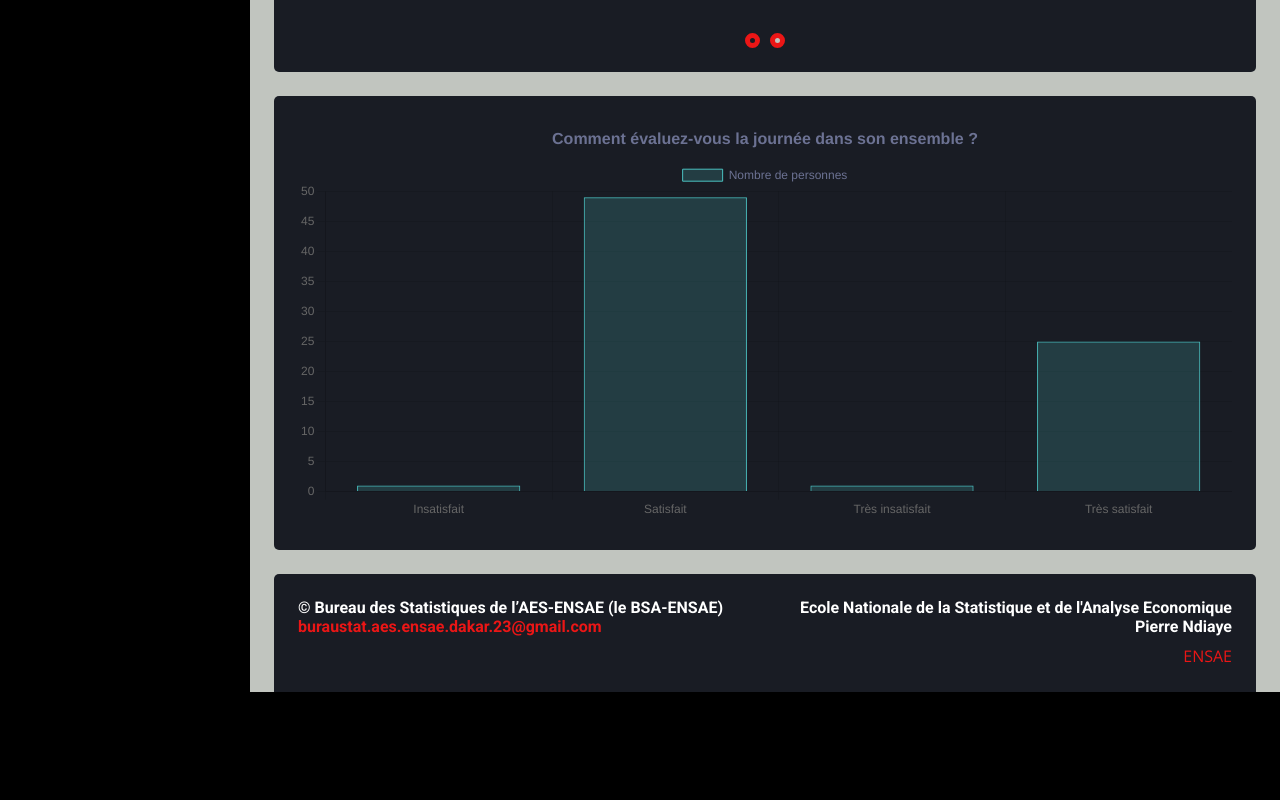
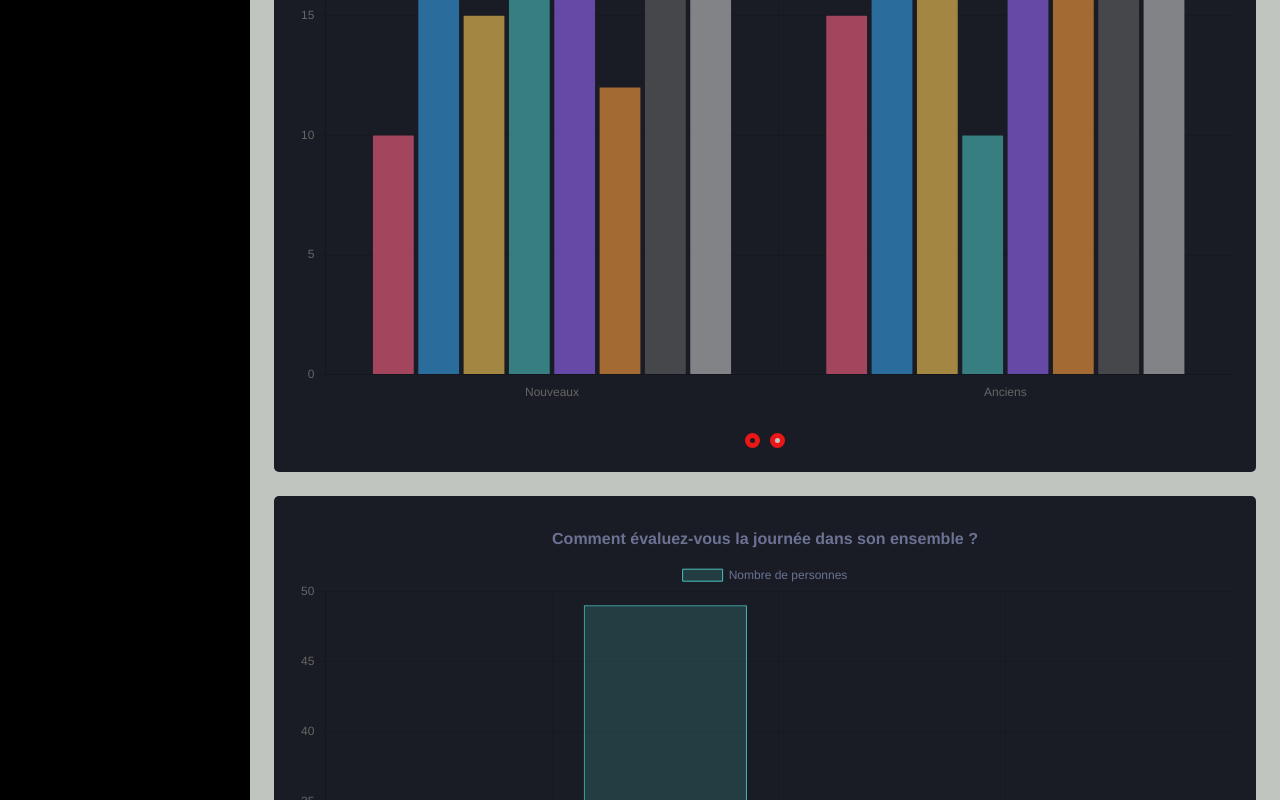
Before and after one commit to aesbsa/ji, a plain HTML site: page resultats.html in a window 1280 px wide. Shown: the part 1040-1840 px from the top of the page. Before the commit the page ends 1732 px from the top, so only its background shows below. Drawn offline with nearby package versions, Linux system fonts and the light colour scheme.

Commit message:
Update resultats.html

```diff
--- a/resultats.html
+++ b/resultats.html
@@ -196,7 +196,7 @@
 
 
                                 <div class="testimonial-item text-center">
-                                    <canvas id="bar-chart" width="800" height="400" style="max-width: 100%;"></canvas>
+                                    <canvas id="bar-chart" width="800" height="800" style="max-width: 100%;"></canvas>
                                     <script>
                                         var ctxbar_p2 = document.getElementById('bar-chart').getContext('2d');
                                         var myChartbar_p2= new Chart(ctxbar_p2, {
@@ -230,7 +230,7 @@
                                 </div>
 
                                 <div class="testimonial-item text-center">
-                                    <canvas id="bar-chart1" width="800" height="400" style="max-width: 100%;"></canvas>
+                                    <canvas id="bar-chart1" width="800" height="800" style="max-width: 100%;"></canvas>
                                     <script>
                                         var ctxbar = document.getElementById('bar-chart1').getContext('2d');
                                         var myChartbar = new Chart(ctxbar, {
@@ -322,7 +322,7 @@
                         <div class="bg-secondary rounded h-100 p-4">
                             <div class="owl-carousel testimonial-carousel">
                                 <div class="testimonial-item text-center">
-                                    <canvas id="bar-chart2" width="800" height="400" style="max-width: 100%;"></canvas>
+                                    <canvas id="bar-chart2" width="800" height="800" style="max-width: 100%;"></canvas>
                                     <script>
                                         var ctxb2 = document.getElementById('bar-chart2').getContext('2d');
                                         var myChart = new Chart(ctxb2, {
@@ -352,6 +352,7 @@
                                                         beginAtZero: true
                                                     }
                                                 },
+                                                responsive: true,
                                                 maintainAspectRatio: false
                                             }
                                         });
```
